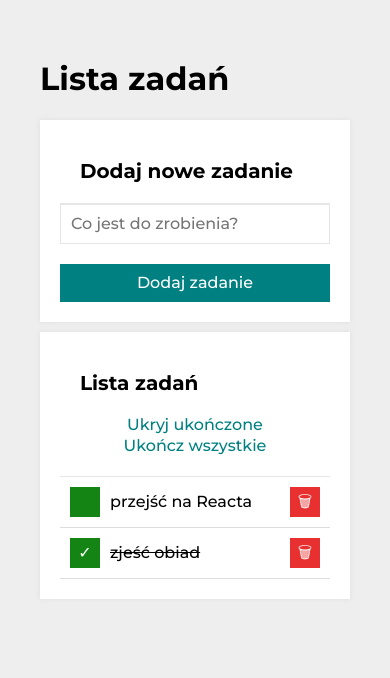
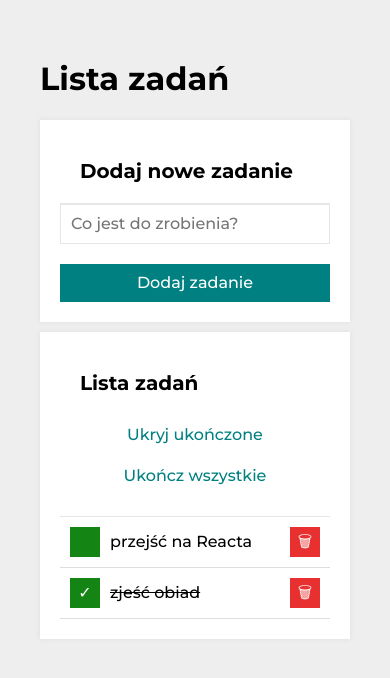
Before and after one commit to KarolinaJ33/to-do-list-react, a React (Create React App) app: page / in a window 390 px wide. Shown: the top 678 px of the page. Built offline with nearby package versions, Linux system fonts and the light colour scheme.

Commit message:
adde dmedia queries, corrected css in the form

```diff
--- a/src/Buttons/style.css
+++ b/src/Buttons/style.css
@@ -12,6 +12,13 @@
     transition: 1s;
 }
 
+@media(max-width: 767px) {
+    .buttons__button {
+         flex-basis: 100%;
+         margin: 10px;
+    }
+}
+
 .buttons__button:hover {
     color: hsl(180, 79%, 41%);
 }
```
